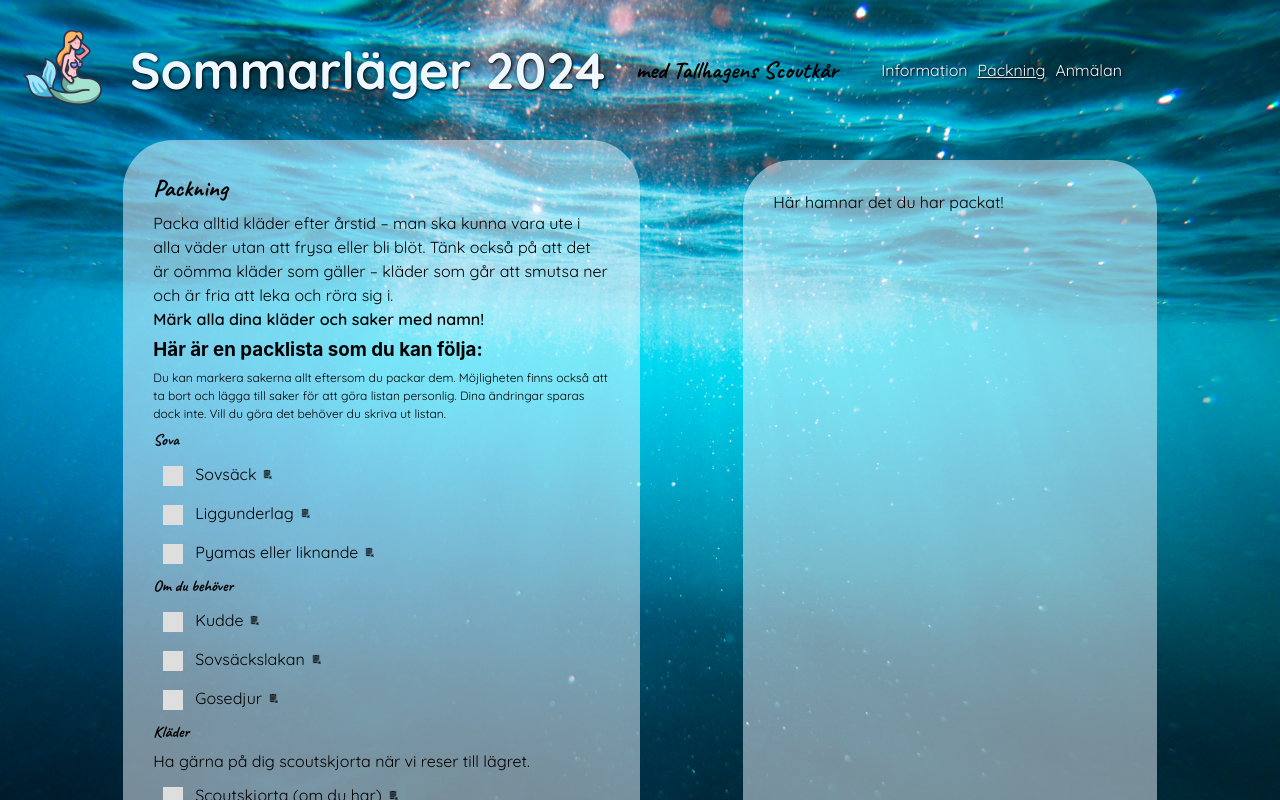
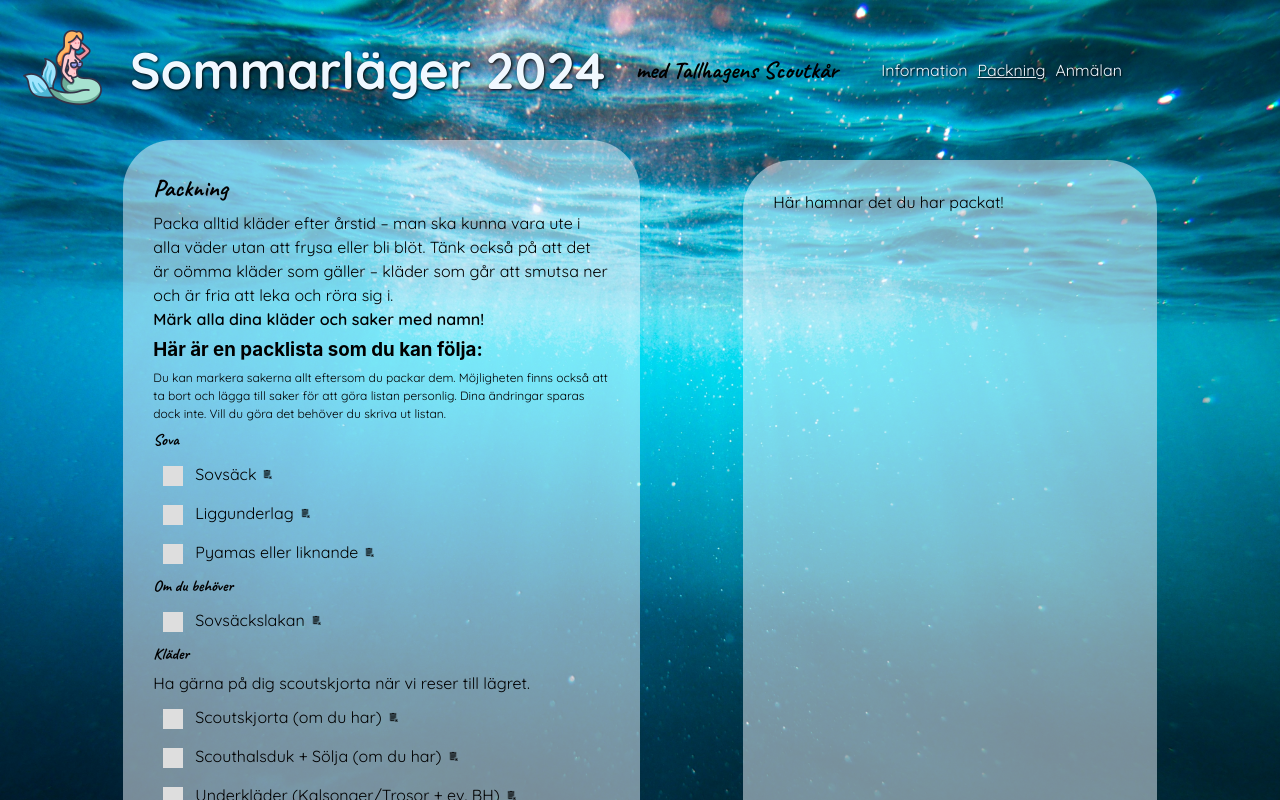
Before and after one commit to Tejpex/tallhagen, a React (Vite) app: page /packning in a window 1280 px wide. Shown: the top 800 px of the page. Built offline with nearby package versions, Linux system fonts and the light colour scheme; a web font is replaced by a local one.

Commit message:
Update PackList.jsx for hike

```diff
--- a/src/components/PackList.jsx
+++ b/src/components/PackList.jsx
@@ -5,8 +5,9 @@ import { useEquipment } from "../contexts/EquipmentContext"
 
 export const PackList = () => {
   const { equipment, completeAll } = useEquipment()
+  const itemsToPack = equipment.filter((item) => item.done === false)
 
-  if (equipment.filter((item) => item.done === false).length === 0) {
+  if (itemsToPack.length === 0) {
     return (
       <div className="info-box">
         <h2>Packning</h2>
@@ -34,42 +35,42 @@ export const PackList = () => {
         <h3>Här är en packlista som du kan följa:</h3>
         <p className="site-info">Du kan markera sakerna allt eftersom du packar dem. Möjligheten finns också att ta bort och lägga till saker för att göra listan personlig. Dina ändringar sparas dock inte. Vill du göra det behöver du skriva ut listan.</p>
         <h4>Sova</h4>
-        {equipment
-          .filter((item) => item.done === false && item.category === "Sova")
+        {itemsToPack
+          .filter((item) => item.hike === true && item.category === "Sova")
           .map((item) => (
             <Item key={item.id} item={item} />
           ))}
         <h4>Om du behöver</h4>
-        {equipment
+        {itemsToPack
           .filter(
-            (item) => item.done === false && item.category === "Extra-sov"
+            (item) => item.hike === true && item.category === "Extra-sov"
           )
           .map((item) => (
             <Item key={item.id} item={item} />
           ))}
         <h4>Kläder</h4>
         <p>Ha gärna på dig scoutskjorta när vi reser till lägret.</p>
-        {equipment
-          .filter((item) => item.done === false && item.category === "Kläder")
+        {itemsToPack
+          .filter((item) => item.hike === true && item.category === "Kläder")
           .map((item) => (
             <Item key={item.id} item={item} />
           ))}
         <h4>Om det är kallt (tänk även på temperaturen på kvällar/nätter)</h4>
-        {equipment
+        {itemsToPack
           .filter(
-            (item) => item.done === false && item.category === "Extra-kläder"
+            (item) => item.hike === true && item.category === "Extra-kläder"
           )
           .map((item) => (
             <Item key={item.id} item={item} />
           ))}
         <h4>Skor</h4>
-        {equipment
-          .filter((item) => item.done === false && item.category === "Skor")
+        {itemsToPack
+          .filter((item) => item.hike === true && item.category === "Skor")
           .map((item) => (
             <Item key={item.id} item={item} />
           ))}
-        {equipment.filter(
-          (item) => item.done === false && item.category === "Skor"
+        {itemsToPack.filter(
+          (item) => item.hike === true && item.category === "Skor"
         ).length > 0 && (
           <p>
             Du måste kunna gå en längre sträcka utan att bli blöt om fötterna
@@ -79,64 +80,64 @@ export const PackList = () => {
           </p>
         )}
         <h4>Matsaker</h4>
-        {equipment
-          .filter((item) => item.done === false && item.category === "Äta")
+        {itemsToPack
+          .filter((item) => item.hike === true && item.category === "Äta")
           .map((item) => (
             <Item key={item.id} item={item} />
           ))}
         <h4>Hygien</h4>
-        {equipment
-          .filter((item) => item.done === false && item.category === "Hygien")
+        {itemsToPack
+          .filter((item) => item.hike === true && item.category === "Hygien")
           .map((item) => (
             <Item key={item.id} item={item} />
           ))}
         <h4>Vid behov</h4>
-        {equipment
+        {itemsToPack
           .filter(
-            (item) => item.done === false && item.category === "Vid behov"
+            (item) => item.hike === true && item.category === "Vid behov"
           )
           .map((item) => (
             <Item key={item.id} item={item} />
           ))}
         <h4>Övrigt</h4>
-        {equipment
-          .filter((item) => item.done === false && item.category === "Övrigt")
+        {itemsToPack
+          .filter((item) => item.hike === true && item.category === "Övrigt")
           .map((item) => (
             <Item key={item.id} item={item} />
           ))}
         <h4>Om du vill</h4>
-        {equipment
+        {itemsToPack
           .filter(
-            (item) => item.done === false && item.category === "Om du vill"
+            (item) => item.hike === true && item.category === "Om du vill"
           )
           .map((item) => (
             <Item key={item.id} item={item} />
           ))}
         <p>Tänk på att elektronisk utrustning är känslig för väder och vind, och att det är svårt att hitta ett eluttag i naturen. Om en scout vill ringa hem, kan de låna en telefon av oss ledare. Vårdnadshavare kan också ringa till en ledare om de vill säga något till sin scout.</p>
         <h4>Eftersom lägret är på sommaren 🌞</h4>
-        {equipment
+        {itemsToPack
           .filter(
-            (item) => item.done === false && item.category === "Sommarsaker"
+            (item) => item.hike === true && item.category === "Sommarsaker"
           )
           .map((item) => (
             <Item key={item.id} item={item} />
           ))}
-        {equipment.filter(
-          (item) => item.done === false && item.category === "My own"
+        {itemsToPack.filter(
+          (item) => item.category === "My own"
         ).length > 0 && <h4>Mina egna saker</h4>}
-        {equipment
-          .filter((item) => item.done === false && item.category === "My own")
+        {itemsToPack
+          .filter((item) => item.category === "My own")
           .map((item) => (
             <Item key={item.id} item={item} />
           ))}
         <h4>Packa i</h4>
-        {equipment
-          .filter((item) => item.done === false && item.category === "Väskor")
+        {itemsToPack
+          .filter((item) => item.hike === true && item.category === "Väskor")
           .map((item) => (
             <Item key={item.id} item={item} />
           ))}
-        {equipment.filter(
-          (item) => item.done === false && item.category === "Väskor"
+        {itemsToPack.filter(
+          (item) => item.hike === true && item.category === "Väskor"
         ).length > 0 && (
           <p>
             Oftast gör vi dagsutfärder och då måste alla ha en liten ryggsäck med
```
